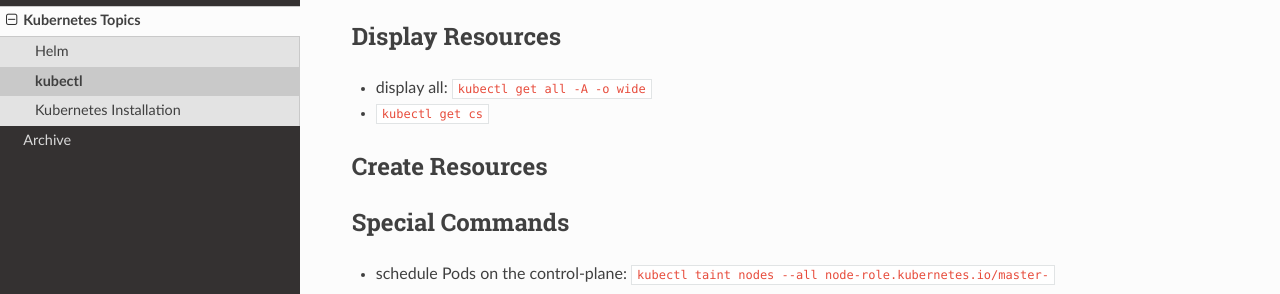
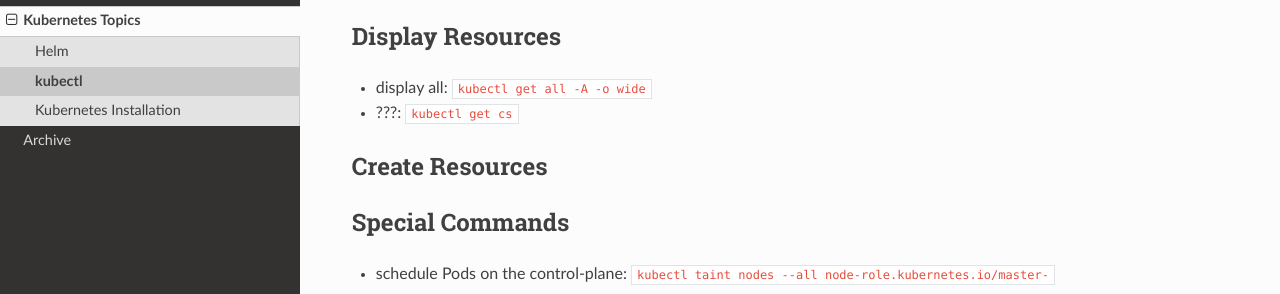
Before and after one commit to PhilipMay/May.la, a Sphinx documentation site: the page built from source/k8s/kubectl.md, in a window 1280 px wide. Shown: the part 236-530 px from the top of the page. Built offline with Sphinx 7.4.7 and the Read the Docs theme 2.0.0, drawn with Linux system fonts in a browser that asks for light colours.

```diff
--- a/source/k8s/kubectl.md
+++ b/source/k8s/kubectl.md
@@ -5,7 +5,7 @@
 
 ## Display Resources
 - display all: `kubectl get all -A -o wide`
-- `kubectl get cs`
+- ???: `kubectl get cs`
 
 ## Create Resources
 
```
